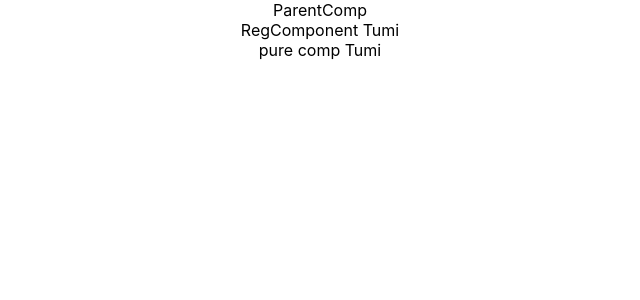
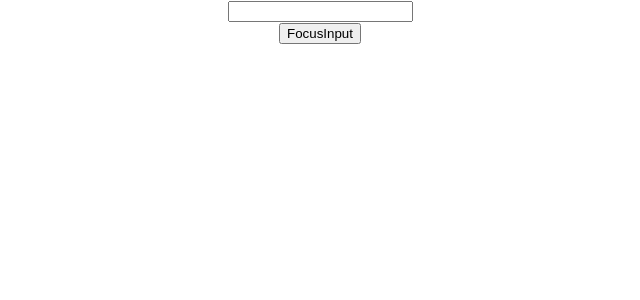
Before and after one commit to TumzaLehipi/App, a React (Create React App) app: page / in a window 1280 px wide. Shown: the top 300 px of the page, without its empty margins (320-960 px from the left). Built offline with nearby package versions, Linux system fonts and the light colour scheme.

Commit message:
references

```diff
--- a/src/App.js
+++ b/src/App.js
@@ -19,14 +19,20 @@
 import Table from './components/Table'
 import PureComp from './components/PureComp'
 import ParentComp from './components/ParentComp'
+import RefsDemo from './components/RefsDemo'
+import FocusInput from './components/FocusInput'
 
 
 export class App extends Component {
   render() {
     return (
       <div className='App'>
-        <ParentComp />
+
+        <FocusInput/>
+
         {/*
+             <RefsDemo />
+           <ParentComp />
           <Table />
             <FragmentDemo />
             <LifecycleA />
--- /dev/null
+++ b/src/components/FocusInput.js
@@ -0,0 +1,23 @@
+import React, { Component } from 'react'
+import Input from './Input'
+
+class FocusInput extends Component {
+    constructor(props) {
+        super(props)
+        this.componentRef = React.createRef()
+    }
+    clickHander = () => {
+        this.componentRef.current.focusInput()
+    }
+
+    render() {
+        return (
+            <div>
+                <Input ref={this.componentRef} />
+                <button onClick={this.clickHander}>FocusInput</button>
+            </div>
+        )
+    }
+}
+
+export default FocusInput
--- /dev/null
+++ b/src/components/Input.js
@@ -0,0 +1,23 @@
+import React, { Component } from 'react'
+
+class Input extends Component {
+    constructor(props) {
+        super(props)
+
+        this.inputRef = React.createRef()
+    }
+
+    focusInput() {
+        this.inputRef.current.focus()
+    }
+
+    render() {
+        return (
+            <div>
+                <input type="text" ref={this.inputRef} />
+            </div>
+        )
+    }
+}
+
+export default Input
--- /dev/null
+++ b/src/components/RefsDemo.js
@@ -0,0 +1,44 @@
+import React, { Component } from 'react'
+
+class RefsDemo extends Component {
+    constructor(props) {
+        super(props)
+
+        this.inputRef = React.createRef()
+        this.cbRef = null
+        this.setCbRef = (element) => {
+            this.cbRef = element
+        }
+
+    }
+
+    componentDidMount() {
+        if (this.cbRef) {
+            this.cbRef.focus()
+        }
+        //  this.inputRef.current.focus()
+        //   console.log(this.inputRef)
+    }
+
+    clickHander = () => {
+        alert(this.inputRef.current.value)
+    }
+
+    render() {
+        return (
+            <div>
+                <div>
+                    <input type="text" ref={this.inputRef} />
+                </div>
+                <input type="text" ref={this.setCbRef} />
+                <button onClick={this.clickHander}>click</button>
+            </div>
+        )
+    }
+}
+
+export default RefsDemo
+
+
+{/*Common use case which is focusing on text field. suppose we have login form we wha
+the user*/}
```
